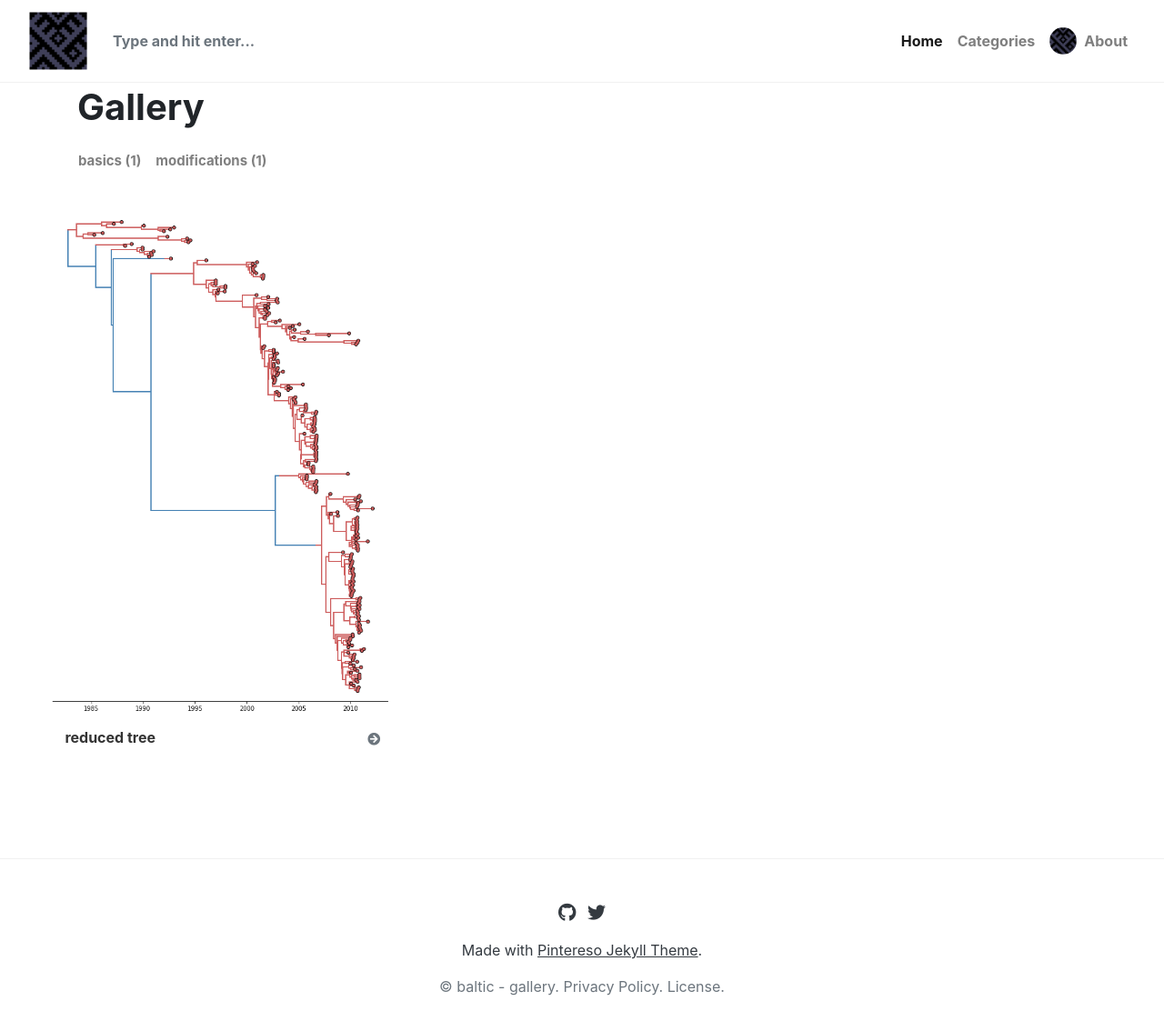
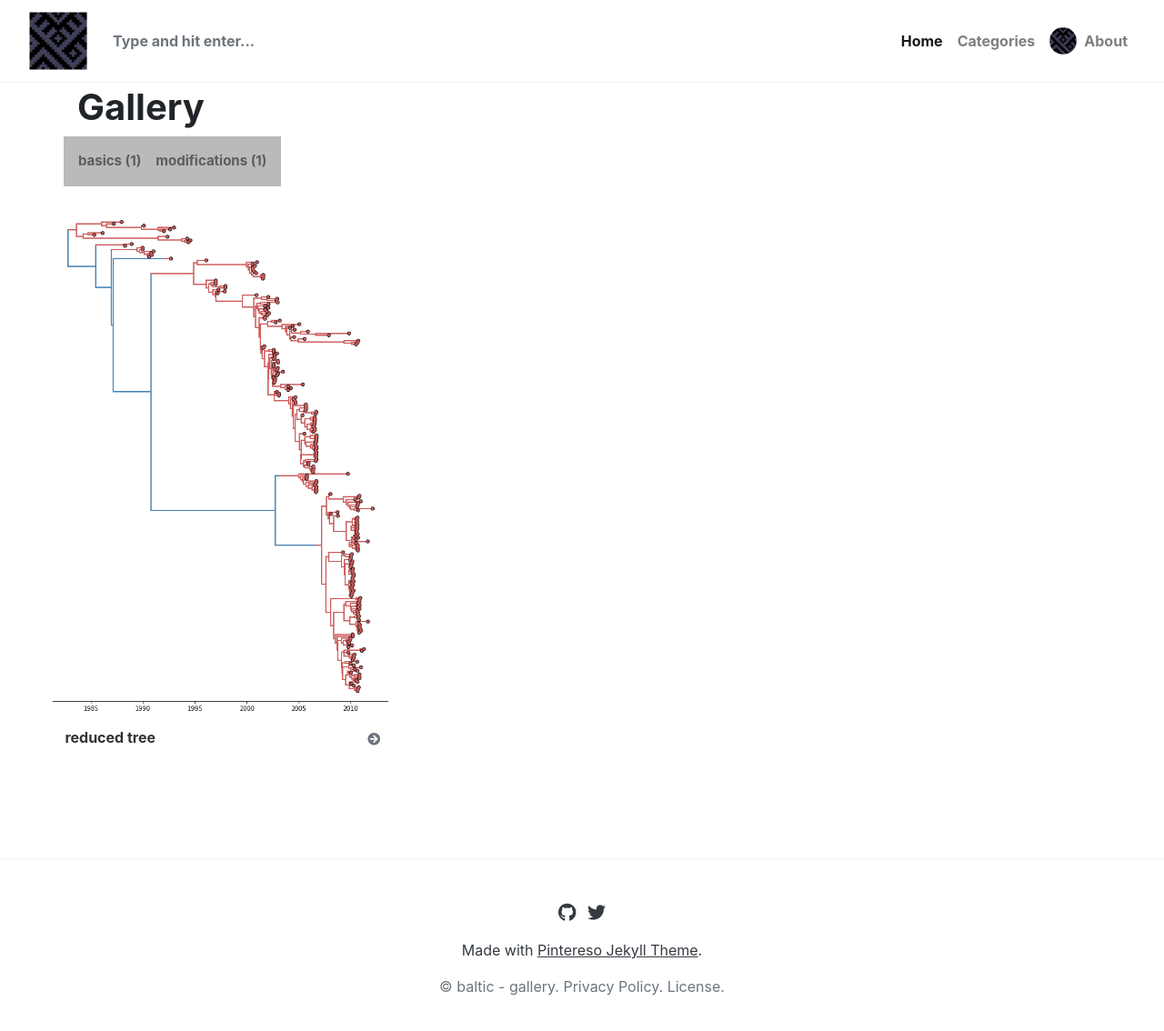
Before and after one commit to phylo-baltic/baltic-gallery, a Jekyll site: the page built from index.html, in a window 1280 px wide and 1161 px high. Shown: the top 1134 px of the window at 91% size. Built offline with Jekyll 4.4.1, drawn with Linux system fonts in a browser that asks for light colours; nearby versions of some CDN libraries; library files that are not in the unit come from our copies; the list of posts is cut into pages by our own code.

Commit message:
changed navbar bg

```diff
--- a/_includes/menu-categories.html
+++ b/_includes/menu-categories.html
@@ -1,6 +1,6 @@
 <!-- Don't edit anything here, categories are dynamically generated -->
 
-<nav class="navbar navbar-expand-lg navbar-light pl-2 pr-2" style="background-image: url("https://github.com/phylo-baltic/baltic-gallery/blob/gh-pages/assets/img/logo-banner.png");">
+<nav class="navbar navbar-expand-lg navbar-light pl-2 pr-2" style="background-color: #bababa;">
     <button class="navbar-light navbar-toggler" type="button" data-toggle="collapse" data-target="#navbarsExplore" aria-controls="navbarsDefault" aria-expanded="false" aria-label="Toggle navigation">
     <span class="navbar-toggler-icon"></span>
     </button>
```
